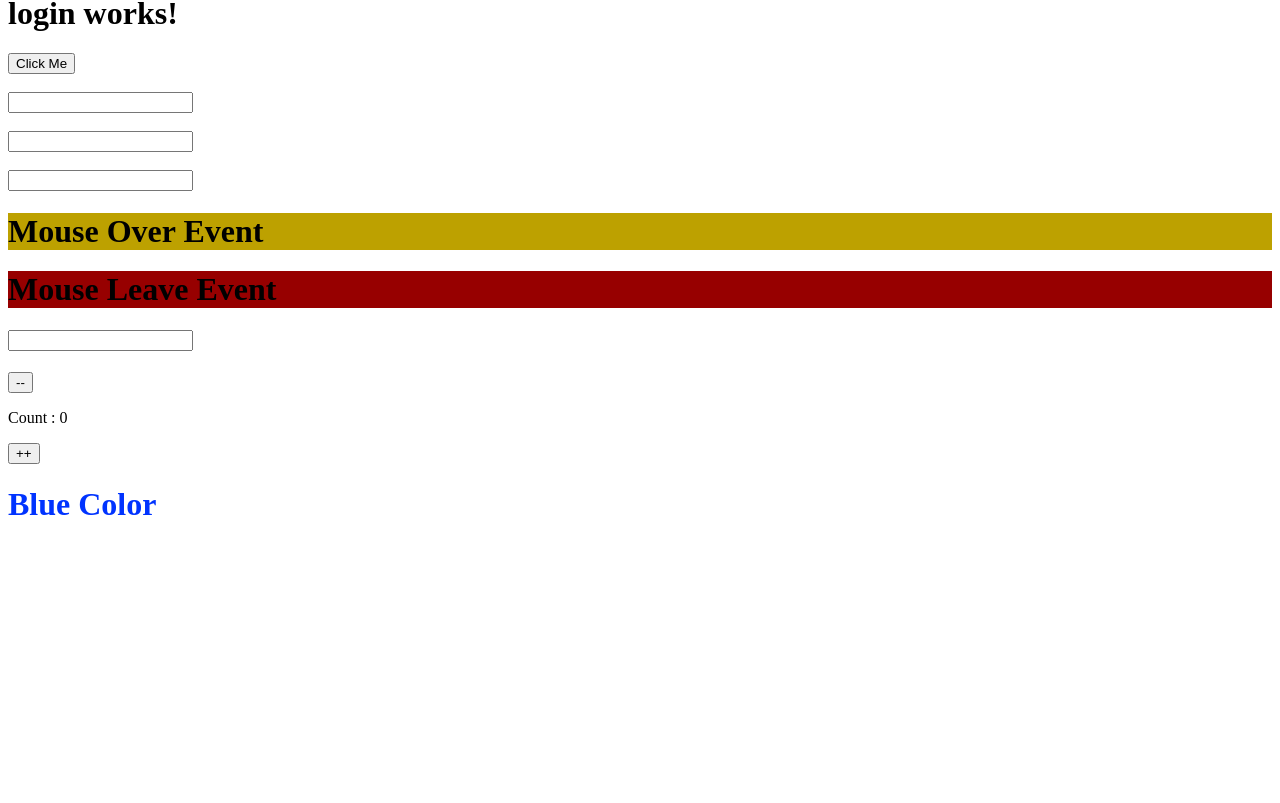
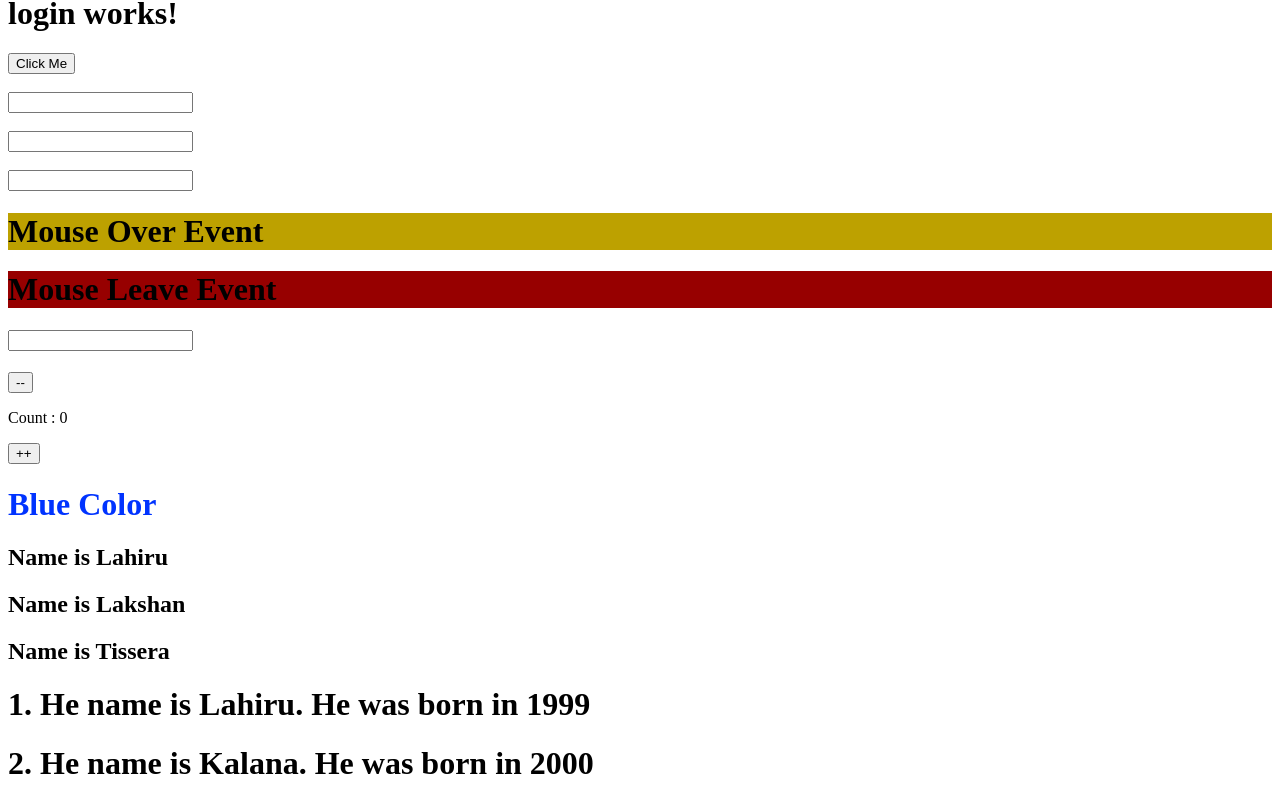
Before and after one commit to LahiruLakshan/Learning-Angular, an Angular app: page / in a window 1280 px wide. Shown: the part 321-1124 px from the top of the page. Before the commit the page ends 865 px from the top, so only its background shows below. Built offline with nearby package versions, Linux system fonts and the light colour scheme.

Commit message:
For Loop

```diff
--- a/src/app/app.component.html
+++ b/src/app/app.component.html
@@ -41,3 +41,5 @@
   <h1 *ngSwitchCase="'blue'" style="color: #0033ff">Blue Color</h1>
   <h1 *ngSwitchDefault>Unknown Color</h1>
 </div>
+<h2 *ngFor="let item of users">Name is {{item}}</h2>
+<h1 *ngFor="let item of userDetails">{{userDetails.indexOf(item) + 1}}. He name is {{item.name}}. He was born in {{item.year}}</h1>
--- a/src/app/app.component.ts
+++ b/src/app/app.component.ts
@@ -12,7 +12,11 @@ export class AppComponent {
   count:number=0;
   value = "";
   color : string = "blue";
-
+  users: string[]=["Lahiru", "Lakshan", "Tissera"];
+  userDetails:any = [
+    {name:"Lahiru",year:1999, school:"Sri Dharmaloka College"},
+    {name:"Kalana",year:2000, school:"DS Collage"}
+  ];
   getName(){
     return this.lastName;
   }
@@ -24,6 +28,7 @@ export class AppComponent {
 
   myEvent(evt: any){
     console.log(evt);
+    console.log(this.userDetails)
   }
 
   getValue(data:any) {
```
